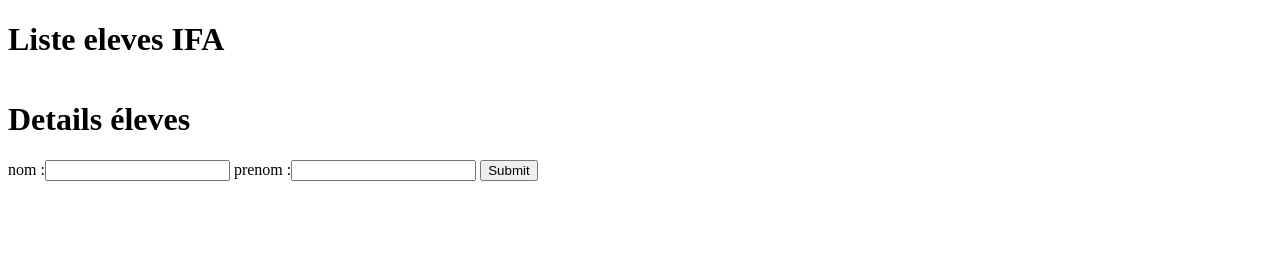
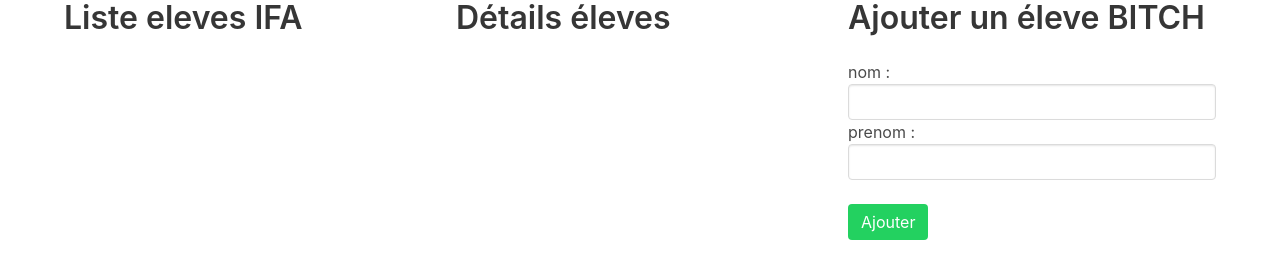
Before and after one commit to BrianCarvalho/ListElevesAngularJS, a website: page client/index.html in a window 1280 px wide. Drawn offline with nearby package versions, Linux system fonts and the light colour scheme; files that its build step writes are made by us from their sources; no server answers; files whose address does not match are found by name.

Commit message:
add design

```diff
--- a/client/css/style.css
+++ b/client/css/style.css
@@ -1,4 +1,5 @@
 td /* Toutes les cellules des tableaux... */
 {
     border: 1px solid black; /* auront une bordure de 1px */
+    padding: 10px;
 }
--- a/client/index.html
+++ b/client/index.html
@@ -1,39 +1,55 @@
 <!DOCTYPE html>
 <html lang="en">
+
 <head>
     <meta charset="UTF-8">
     <meta name="viewport" content="width=device-width, initial-scale=1.0">
     <meta http-equiv="X-UA-Compatible" content="ie=edge">
     <title>Liste eleves</title>
-    <link rel="stylesheet" href="static/css/style.css"/>
+    <link rel="stylesheet" href="static/css/style.css" />
+    <link rel="stylesheet" href="https://cdnjs.cloudflare.com/ajax/libs/bulma/0.7.2/css/bulma.css" />
 </head>
+
 <body ng-app='App' ng-controller='listEleve'>
-
-    <h1>Liste eleves IFA</h1>
-    <table>
+    <div class="container">
+        <div class="columns">
+            <div class="column">
+                <h1 class="title">Liste eleves IFA</h1>
+                <table class="table is-striped">
                     <tr ng-repeat='eleve in le' ng-click='detailsEleve(eleve)'>
-                <td>{{eleve.nom}}</td>
+                        <td>{{eleve.nom | uppercase}}</td>
                         <td>{{eleve.prenom}}</td>
                     </tr>
 
                 </table>
-
-    <table>
-        <h1>Details éleves</h1>
+            </div>
+            <div class="column">
+                    <table class="table is-striped">
+                            <h1 class="title">Détails éleves</h1>
                             <tr ng-repeat='(key,eleve) in infosEleve'>
                                 <td>{{key}}: {{eleve}}</td>
                             </tr>
                         </table>
+            </div>
 
+            <div class="column">
+                    <h1 class="title">Ajouter un éleve BITCH</h1>
                     <form action="/api/eleves/add" method="POST">
-        nom :<input type="text" name="nom">
-        prenom :<input type="text" name="prenom">
-        <input type="submit" value="Submit">
+                        nom :<input class="input" type="text" name="nom">
+                        prenom :<input class="input" type="text" name="prenom">
+                        <br/>
+                        <br/>
+                        <input class="button is-success" type="submit" value="Ajouter">
 
                     </form>
+            </div>
+
+            </div>
+            </div>
 
             <script src="static/js/angular.min.js"></script>
             <script src="static/app/app.js"></script>
             <script src="static/app/controlleurs/listEleveCtrl.js"></script>
 </body>
+
 </html>
--- a/server.js
+++ b/server.js
@@ -37,6 +37,7 @@ var db = mongoose.connection;
 db.on('error',console.error.bind(console, 'connection error:'));
 db.once('open',function() {
 console.log('DB Connected ! ');
+
 
 //addAllEleve(listEleves);
 
```
Lines whose indentation alone changed are shown as unchanged.
